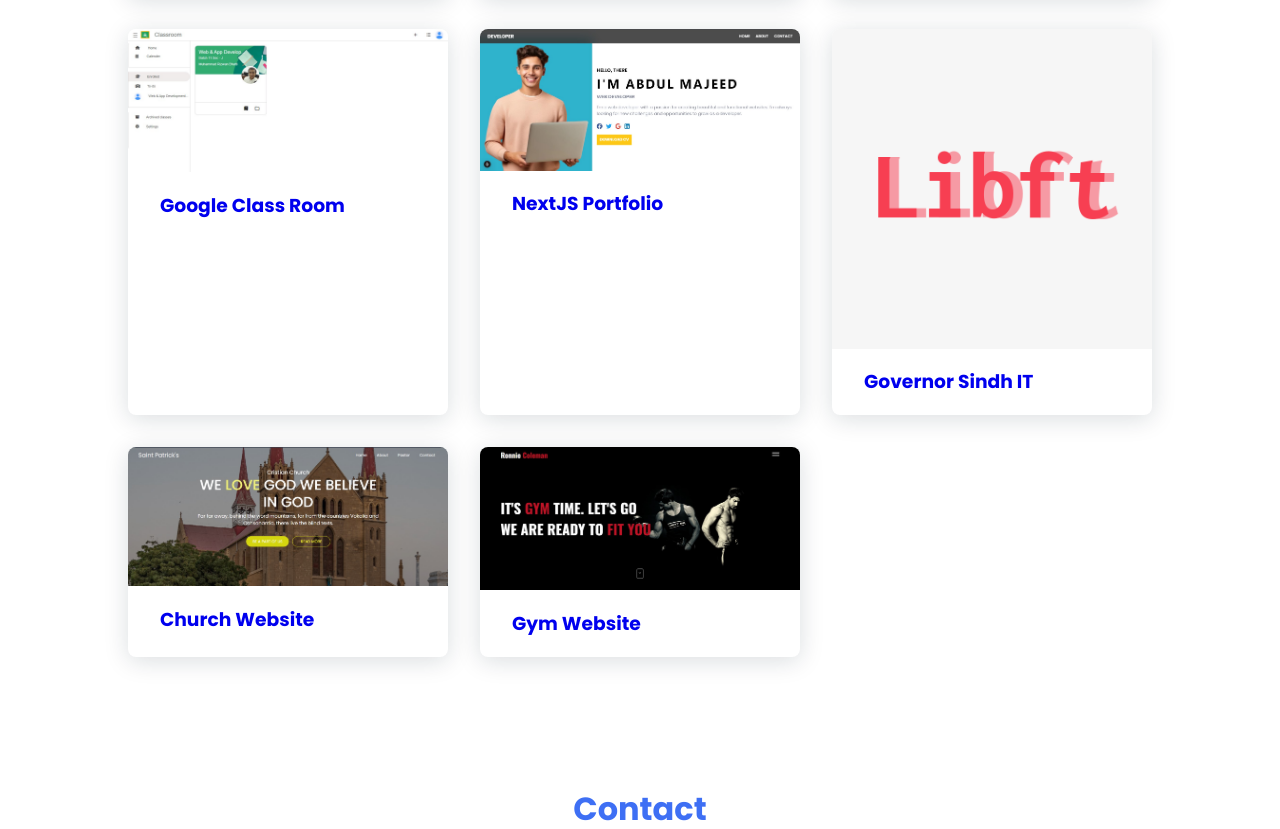
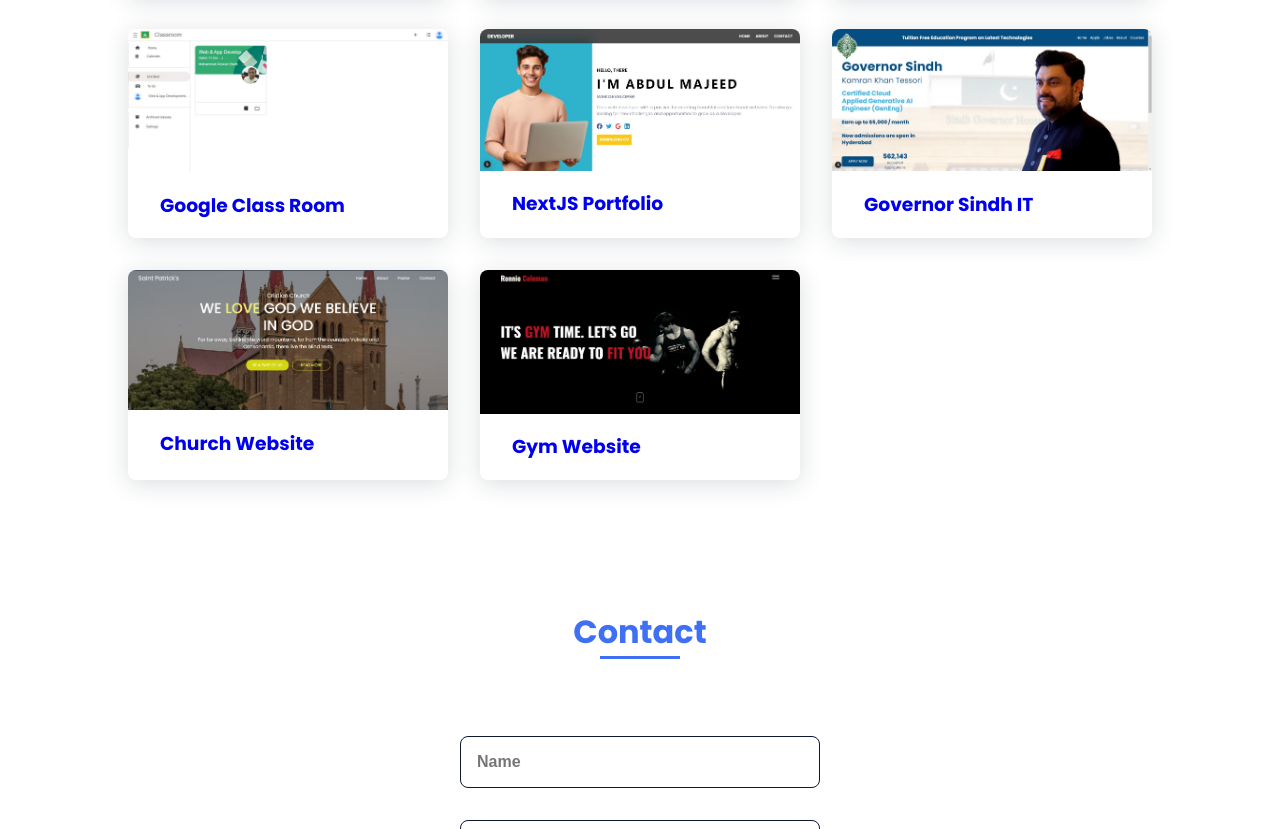
Before and after one commit to abdulmajeed229/PortFolio, a plain HTML site: page index.html in a window 1280 px wide. Shown: the part 2185-3014 px from the top of the page. Drawn offline with nearby package versions, Linux system fonts and the light colour scheme.

Commit message:
Update index.html

```diff
--- a/index.html
+++ b/index.html
@@ -209,7 +209,7 @@
           </a>
 
          <a href="https://github.com/simon-zerisenay/libft" class="work__img">
-            <img src="assets/img/libft.png" alt="" />
+            <img src="sindh.jpg" alt="" />
             <h3>Governor Sindh IT</h3>
           </a>
 
```
